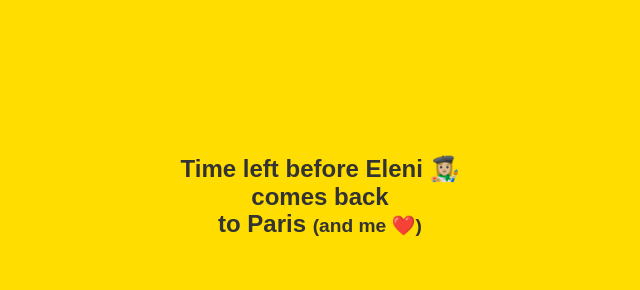
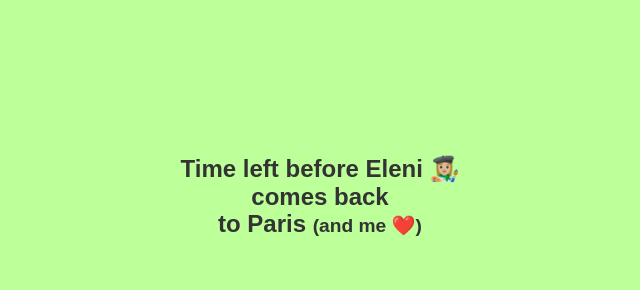
Before and after one commit to ThomasVandenhede/come-back-eleni, a plain HTML site: page index.html in a window 1280 px wide. Shown: the part 103-393 px from the top of the page, without its empty margins (320-960 px from the left). Drawn offline with Linux system fonts and the light colour scheme; a web font is replaced by a local one.

Commit message:
randomly generate background color

```diff
--- a/index.html
+++ b/index.html
@@ -13,7 +13,6 @@
   <link href="https://fonts.googleapis.com/css2?family=Hubballi&display=swap" rel="stylesheet">
   <style>
     body {
-      background-color: #FFDD00;
       color: #333;
       height: 100vh;
       display: flex;
--- a/index.js
+++ b/index.js
@@ -1,5 +1,9 @@
 const countdownElement = document.getElementById("countdown");
 let rafId;
+
+const randInt = (min, max) => min + Math.floor(Math.random() * (max - min + 1));
+
+document.body.style.backgroundColor = `hsl(${randInt(0, 360)}, 100%, 80%)`;
 
 const tick = () => {
   const returnDate = new Date("March 3, 2022 18:00:00 UTC");
```
